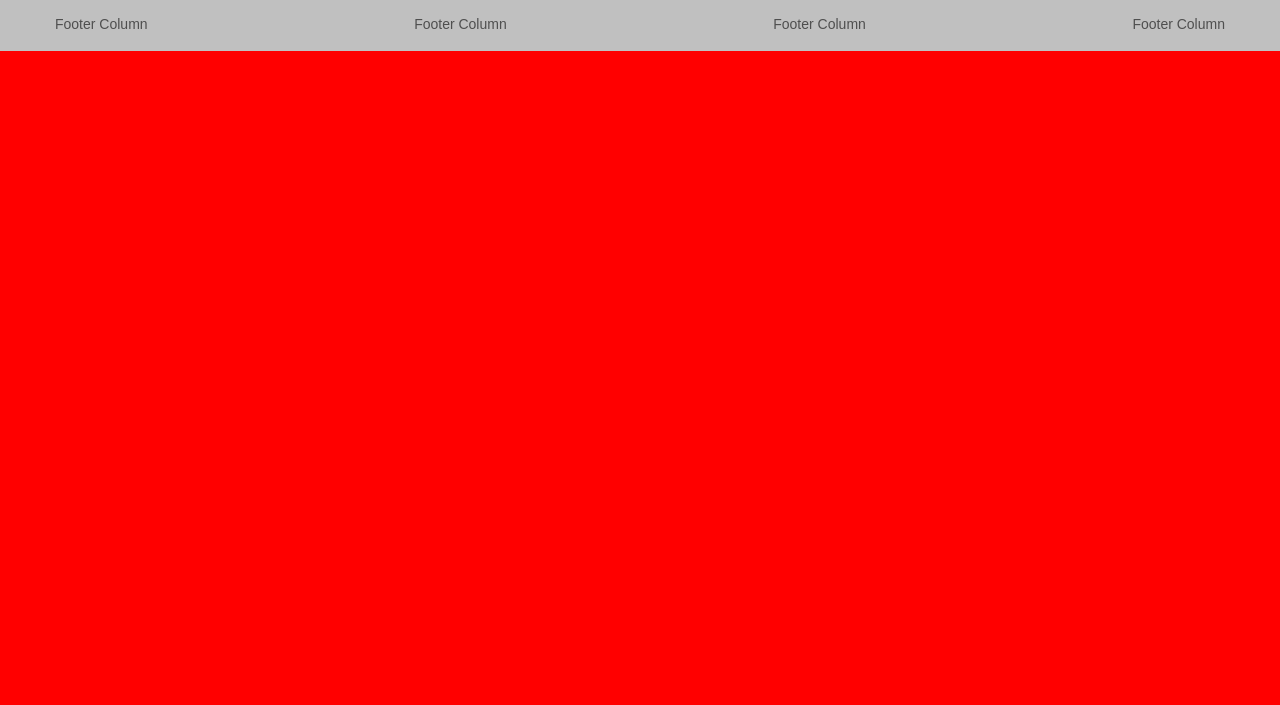
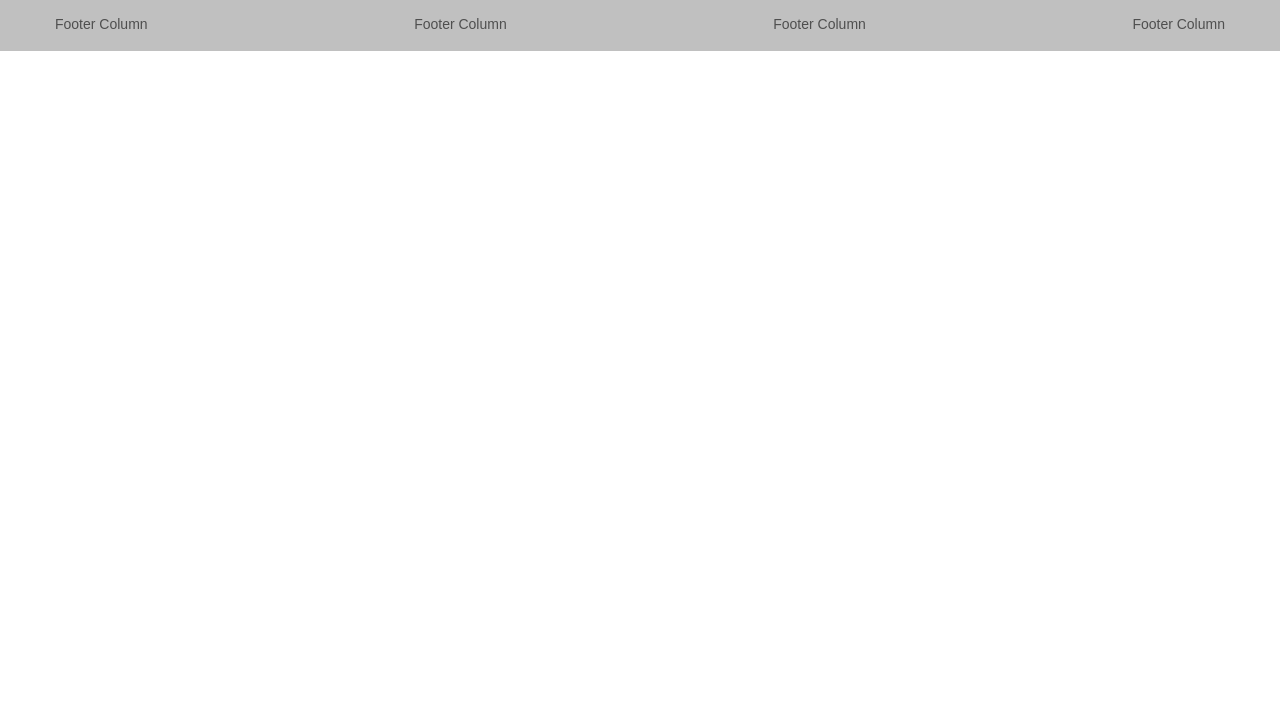
Before and after one commit to MareliBasson/expenses-app-challenge, a React app: page /page1 in a window 1280 px wide. Shown: the part 95-800 px from the top of the page. Built offline with nearby package versions, Linux system fonts and the light colour scheme.

Commit message:
update README and routine cleanup

```diff
--- a/package.json
+++ b/package.json
@@ -14,7 +14,7 @@
 	"scripts": {
 		"build-css": "node-sass-chokidar --include-path ./src --include-path ./node_modules src/ -o src/",
 		"watch-css": "npm run build-css && node-sass-chokidar --include-path ./src --include-path ./node_modules src/ -o src/ --watch --recursive",
-		"start-js": "react-scripts start",
+		"start-js": "sleep 3; react-scripts start",
 		"start": "npm-run-all -p watch-css start-js",
 		"build-js": "react-scripts build",
 		"build": "npm-run-all build-css build-js",
@@ -25,7 +25,8 @@
 		"production": [
 			">0.2%",
 			"not dead",
-			"not op_mini all"
+			"not op_mini all",
+			"ie 10"
 		],
 		"development": [
 			"last 1 chrome version",
--- a/src/components/default-layout/default-layout.scss
+++ b/src/components/default-layout/default-layout.scss
@@ -1,4 +1,4 @@
 .page {
 	min-height: 100%;
-	background-color: red;
+	// background-color: red;
 }
--- a/src/pages/home/index.js
+++ b/src/pages/home/index.js
@@ -1,5 +1,4 @@
 import React, { Component } from 'react'
-import DefaultLayout from 'components/default-layout'
 import './home.css'
 
 class HomePage extends Component {
--- a/src/pages/page1/index.js
+++ b/src/pages/page1/index.js
@@ -1,5 +1,4 @@
 import React, { Component } from 'react'
-import DefaultLayout from 'components/default-layout'
 import './page1.css'
 
 class PageOne extends Component {
```
Also changed, not shown: README.md.
